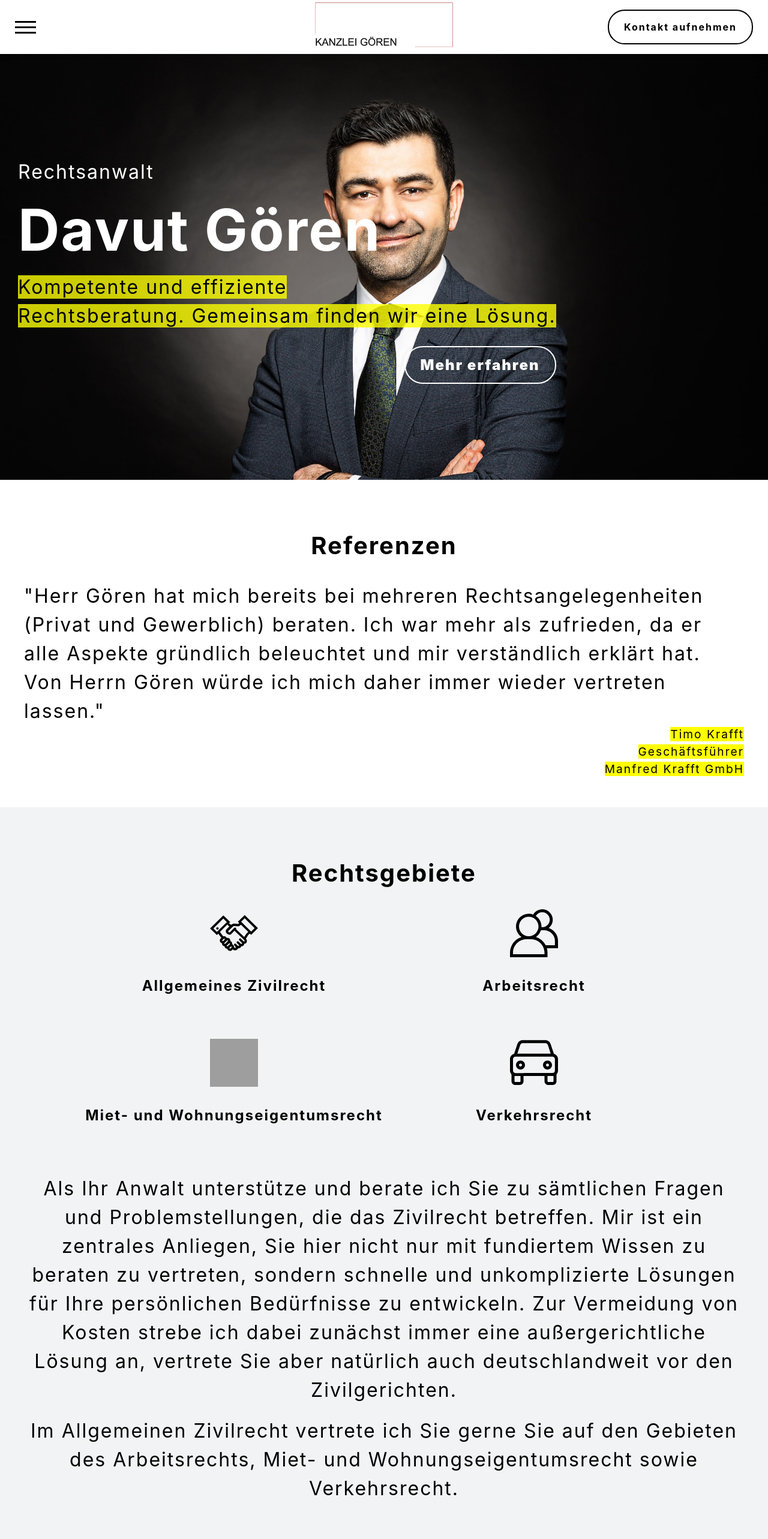
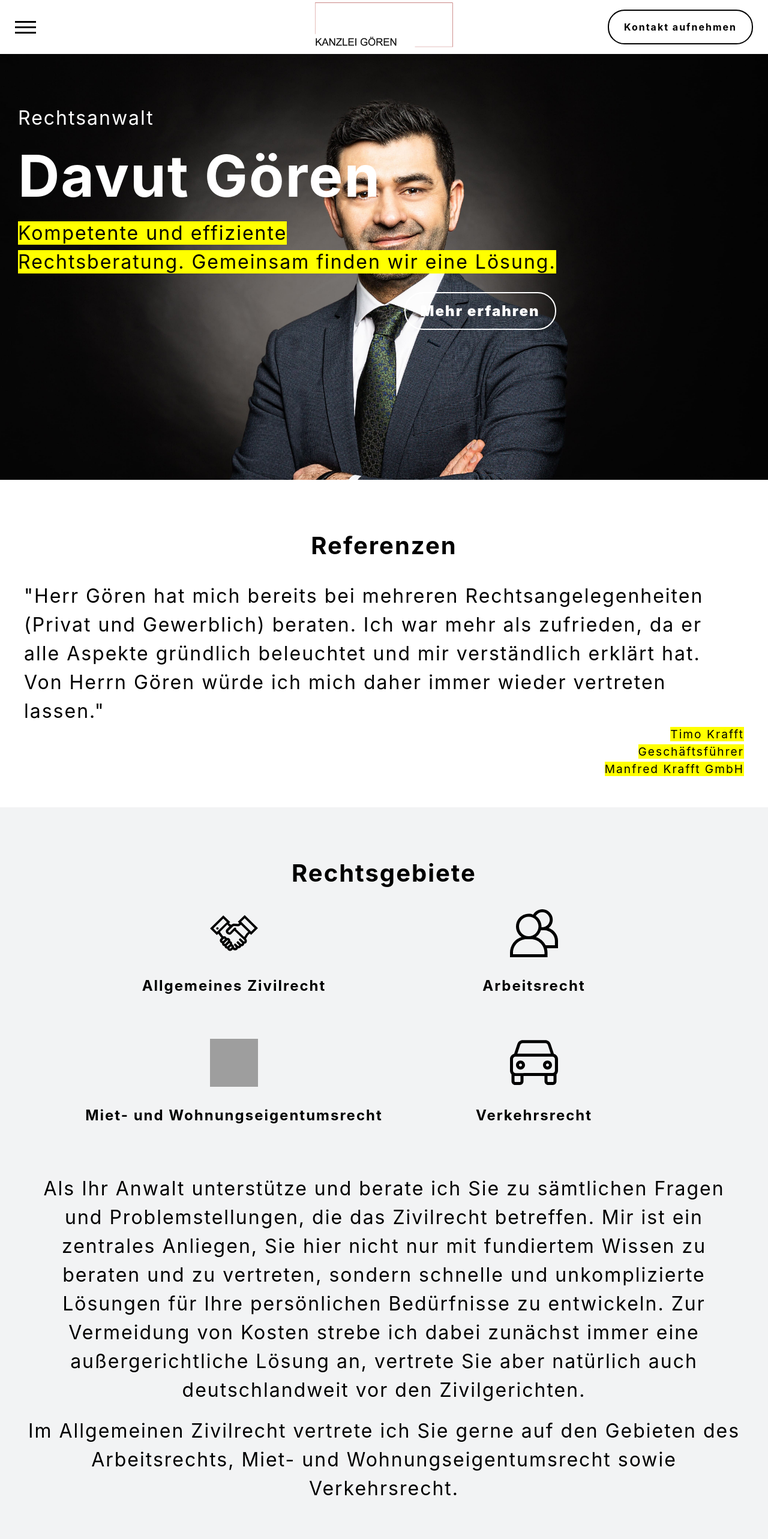
Before and after one commit to guennithegun/kanzleigoeren, a React (Create React App) app: page / in a window 1280 px wide. Shown: the top 2566 px of the page at 60% size. Built offline with nearby package versions, Linux system fonts and the light colour scheme; grey boxes are pictures that could not be loaded.

Commit message:
adjusted main text, so that its not covering face. some typos and yellow background on contact links removed

```diff
--- a/src/components/contact/contact.jsx
+++ b/src/components/contact/contact.jsx
@@ -10,19 +10,17 @@ const Contact = () => {
                 <div className='contact__content-item'>
                     <img src={process.env.PUBLIC_URL + '/img/location-pin.svg'} alt="Stecknadel Karte" />
                     <p>
-                        <mark>
-                            Vor d. Kuppe 40<br />
-                            24943 Flensburg
-                        </mark>
+                        Vor d. Kuppe 40<br />
+                        24943 Flensburg
                     </p>
                 </div>
                 <div className='contact__content-item'>
                 <img src={process.env.PUBLIC_URL + '/img/phone.svg'} alt="Telefon" />
-                    <p><mark><a href='tel:+4946140681173'>+49 461 40681173</a></mark></p>
+                    <p><a href='tel:+4946140681173'>+49 461 40681173</a></p>
                 </div>
                 <div className='contact__content-item'>
                     <img src={process.env.PUBLIC_URL + '/img/mail-outline.svg'} alt="Briefumschlag" />
-                    <p><mark><a href='mailto:info@kanzleigoeren.de'>info@kanzleigoeren.de</a></mark></p>
+                    <p><a href='mailto:info@kanzleigoeren.de'>info@kanzleigoeren.de</a></p>
                 </div>
             </div>
         </section>
--- a/src/components/workareas/workareas.jsx
+++ b/src/components/workareas/workareas.jsx
@@ -25,10 +25,10 @@ const WorkAreas = () => {
                 </div>
                 <div className='law__elements-description'>
                     <p>
-                        Als Ihr Anwalt unterstütze und berate ich Sie zu sämtlichen Fragen und Problemstellungen, die das Zivilrecht betreffen. Mir ist ein zentrales Anliegen, Sie hier nicht nur mit fundiertem Wissen zu beraten zu vertreten, sondern schnelle und unkomplizierte Lösungen für Ihre persönlichen Bedürfnisse zu entwickeln. Zur Vermeidung von Kosten strebe ich dabei zunächst immer eine außergerichtliche Lösung an, vertrete Sie aber natürlich auch deutschlandweit vor den Zivilgerichten.
+                        Als Ihr Anwalt unterstütze und berate ich Sie zu sämtlichen Fragen und Problemstellungen, die das Zivilrecht betreffen. Mir ist ein zentrales Anliegen, Sie hier nicht nur mit fundiertem Wissen zu beraten und zu vertreten, sondern schnelle und unkomplizierte Lösungen für Ihre persönlichen Bedürfnisse zu entwickeln. Zur Vermeidung von Kosten strebe ich dabei zunächst immer eine außergerichtliche Lösung an, vertrete Sie aber natürlich auch deutschlandweit vor den Zivilgerichten.
                     </p>
                     <p>
-                        Im Allgemeinen Zivilrecht vertrete ich Sie gerne Sie auf den Gebieten des Arbeitsrechts, Miet- und Wohnungseigentumsrecht sowie Verkehrsrecht.
+                        Im Allgemeinen Zivilrecht vertrete ich Sie gerne auf den Gebieten des Arbeitsrechts, Miet- und Wohnungseigentumsrecht sowie Verkehrsrecht.
                     </p>
                 </div>
             </div>
--- a/src/index.css
+++ b/src/index.css
@@ -43,7 +43,11 @@ section:nth-child(even) {
   background-color: #f2f3f4;
 }
 
-main p, section p {
+main p {
+  font-size: 1.2em;
+}
+
+section p {
   font-size: 1.5em;
 }
 
@@ -103,16 +107,13 @@ main {
 
 .mainContent {
   position: absolute;
-  padding: 30px;
+  padding: 0 30px 50px;
   color: white;
   height: 100%;
   display: flex;
   flex-direction: column;
-  justify-content: center;
-}
-
-.mainContent mark {
-  background-color:rgba(254, 255, 0, .8);
+  justify-content: flex-end;
+  top: -90px;
 }
 
 .mainContent__link {
@@ -170,6 +171,8 @@ main {
 
   .mainContent {
     max-width: 1000px;
+    justify-content: center;
+    padding: 0 30px;
   }
 }
 
@@ -383,6 +386,10 @@ header nav {
   min-width: 250px;
 }
 
+.contact__content-item a {
+  color: black;
+}
+
 .downloads__content {
   display: flex;
   justify-content: center;
```
